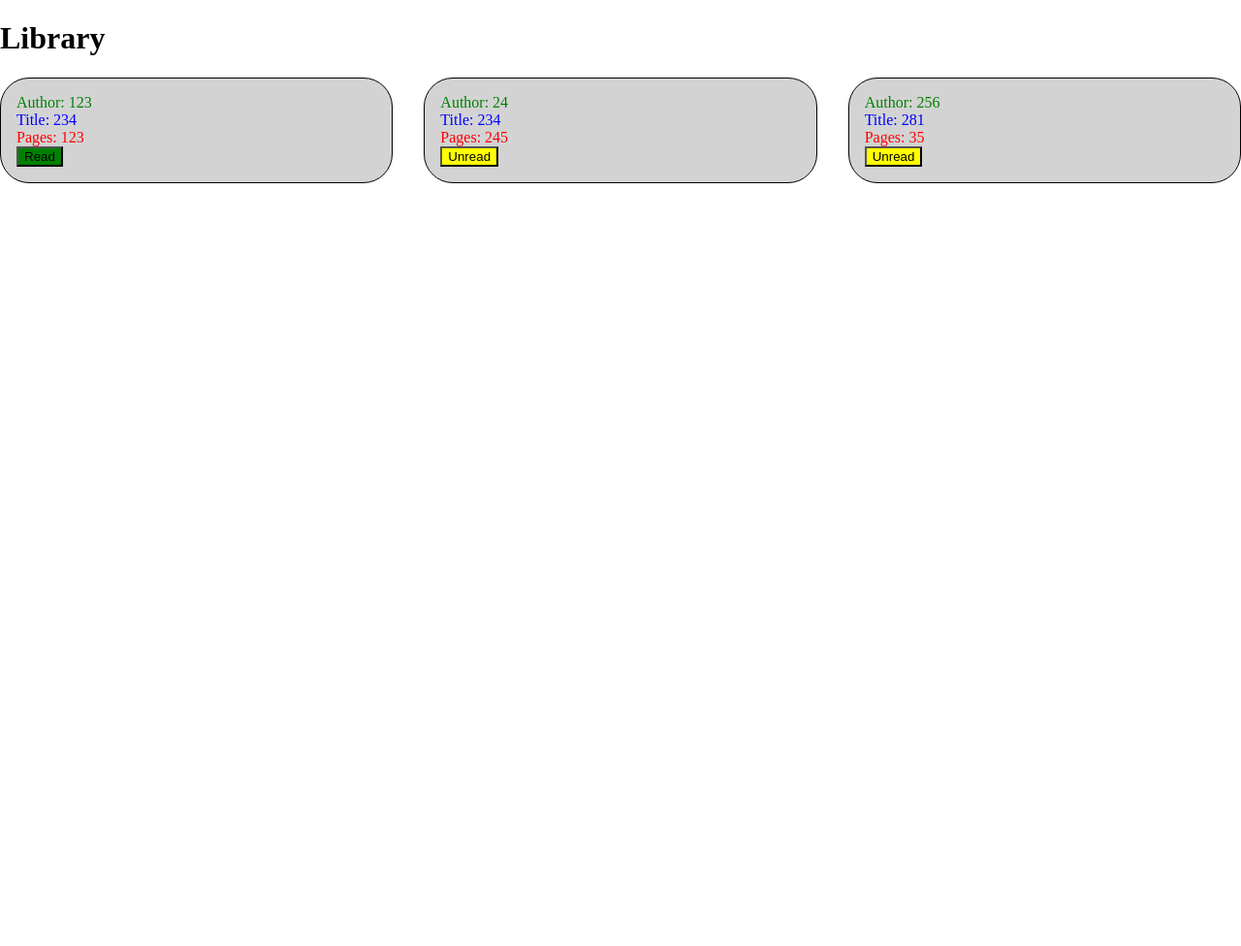
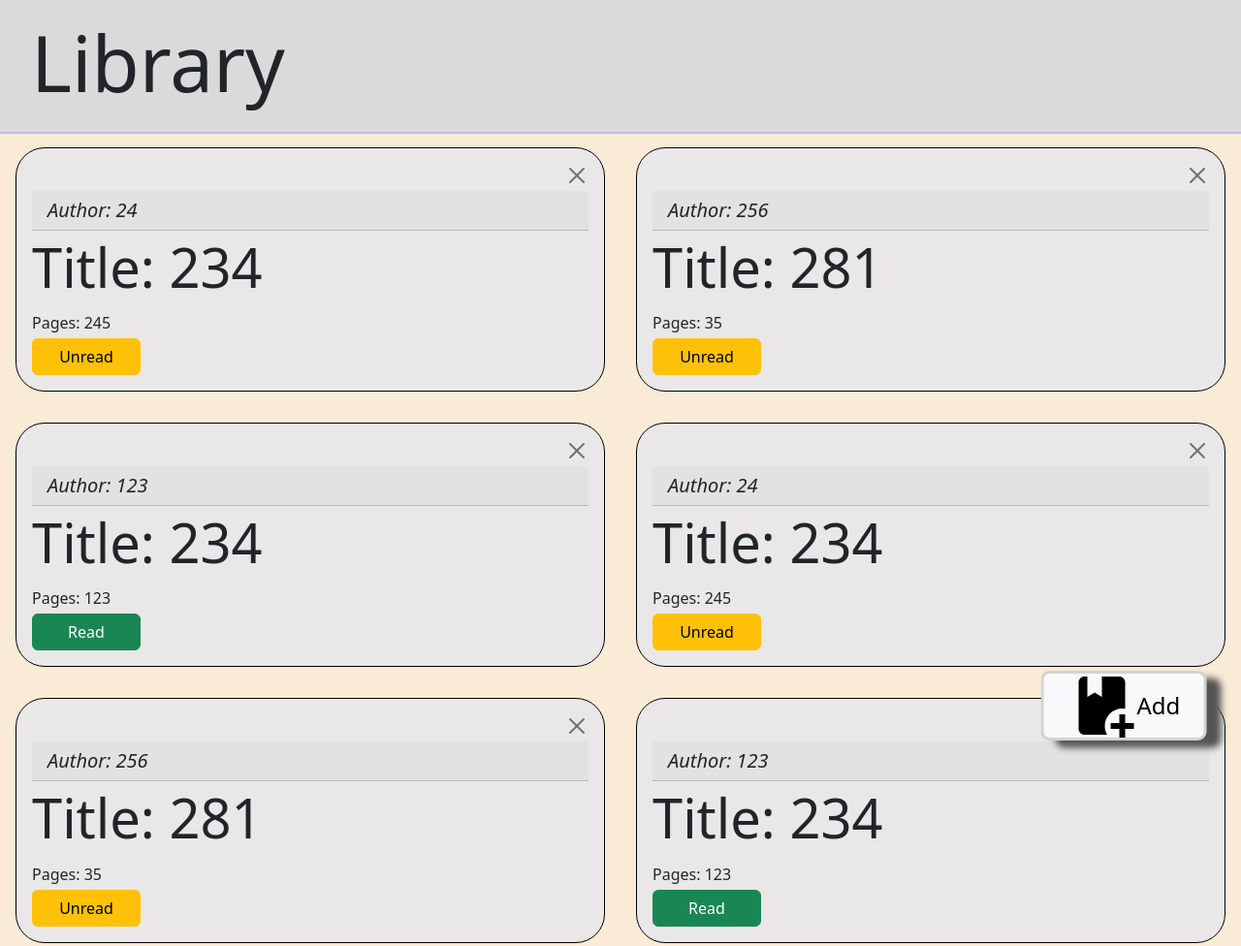
Before and after one commit to h-yau/library, a plain HTML site: page index.html in a window 1280 px wide. Shown: the top 976 px of the page at 97% size. Before the commit the page ends 800 px from the top, so only its background shows below. Drawn offline with nearby package versions, Linux system fonts and the light colour scheme.

Commit message:
Add Boostrap and basic form functionality

```diff
--- a/index.html
+++ b/index.html
@@ -4,13 +4,59 @@
     <meta charset="UTF-8">
     <meta name="viewport" content="width=device-width, initial-scale=1.0">
     <script src="library.js" defer></script>
+    <link href="https://cdn.jsdelivr.net/npm/bootstrap@5.3.1/dist/css/bootstrap.min.css" rel="stylesheet" integrity="sha384-4bw+/aepP/YC94hEpVNVgiZdgIC5+VKNBQNGCHeKRQN+PtmoHDEXuppvnDJzQIu9" crossorigin="anonymous">
+    <script src="https://cdn.jsdelivr.net/npm/bootstrap@5.3.1/dist/js/bootstrap.bundle.min.js" integrity="sha384-HwwvtgBNo3bZJJLYd8oVXjrBZt8cqVSpeBNS5n7C8IVInixGAoxmnlMuBnhbgrkm" crossorigin="anonymous"></script>
     <link rel="stylesheet" href="styles.css">
     <title>Library</title>
 </head>
 <body>
-    <h1>Library</h1>
-    <main class="books-container">
+    <header class="sticky">
+      <h1 class="display-1">Library</h1>
+    </header>
+    <main>
 
+        <div class="books-container">
+      </div>
     </main>
+
+    <div class="modal fade" id="exampleModal" tabindex="-1" aria-labelledby="exampleModalLabel" aria-hidden="true">
+      <form class="modal-dialog">
+        <section class="modal-content">
+          <section class="modal-header">
+            <legend class="modal-title fs-5" id="exampleModalLabel">Add a book</legend>
+            <button type="button" class="btn-close" data-bs-dismiss="modal" aria-label="Close"></button>
+          </section>
+          <fieldset class="modal-body">
+            <div class="input-group flex-nowrap">
+              <label for="author" class="input-group-text required" id="addon-wrapping">Author </label>
+              <input type="text" name="author" placeholder="Author" class="form-control" id="author" aria-label="author" aria-describedby="addon-wrapping" required>
+            </div>
+            <div class="input-group flex-nowrap">
+              <label for="title" class="input-group-text required" id="addon-wrapping">Title </label>
+              <input type="text" name="title" placeholder="Book title" class="form-control" id="title" aria-label="title" aria-describedby="addon-wrapping" required>
+            </div>
+            <div class="input-group">
+              <label for="pages" class="input-group-text required" id="addon-wrapping">Number of Pages </label>
+              <input type="number" name="pages" id="pages" min="1" placeholder="100" class="form-control" aria-label="pages" aria-describedby="addon-wrapping" required>
+            </div>
+            <div class="input-group mb-3">
+              <label for="read" class="input-group-text" id="addon-wrapping">Have you read it?</label>
+              <div class="input-group-text">
+                <input type="checkbox" class="form-check-input mt-0" id="read" aria-label="read">
+              </div>
+            </div>
+          </fieldset>
+          <div class="modal-footer">
+            <button type="button" class="btn btn-secondary" data-bs-dismiss="modal">Close</button>
+            <button type="submit" class="btn btn-primary">Add book</button>
+          </div>
+        </section>
+      </form>
+    </div>
+    <button type="button" class="btn btn-light add-book button-fixed" data-bs-toggle="modal" data-bs-target="#exampleModal">
+      <img src="./icons/book-plus.svg" alt="Add a book" class="icon">
+      <span class="">Add</span>
+    </button>
+
 </body>
 </html>
--- a/library.js
+++ b/library.js
@@ -18,30 +18,35 @@ function addBookToDisplay(newBook) {
     const booksContainer = document.querySelector('.books-container');
 
     const bookCard = document.createElement("div");
-    bookCard.classList.add("book-card");
+    bookCard.classList.add("book-card", "card");
+
+    const closeButton = document.createElement('button');
+    closeButton.classList.add('btn-close', 'delete');
+    bookCard.appendChild(closeButton);
 
     const propertyClasses = {
-        author: "authors",
-        title: "titles",
-        pages: "pages",
-        read: "readButtons",
+        author: "h5 fst-italic card-header",
+        title: "display-4 card-title",
+        pages: "pages card-text",
+        read: "readButtons btn",
     }
 
     for (key in newBook) {
         if (key !== 'read') {
             const element = document.createElement('div');
-            element.classList.add(propertyClasses[key]);
+            element.classList.add(...propertyClasses[key].split(' '));
             const formattedKey = `${key[0].toUpperCase()}${key.slice(1)}`;
             element.textContent = `${formattedKey}: ${newBook[key]}`;
             bookCard.appendChild(element);
         } else {
             const readButton = document.createElement('button');
-            readButton.classList.add(propertyClasses[key]);
+            readButton.classList.add(...propertyClasses[key].split(' '));
             if (newBook[key] === true) {
                 readButton.textContent = 'Read';
-                readButton.classList.add('hasRead');
+                readButton.classList.add('btn-success');
             } else {
                 readButton.textContent = 'Unread';
+                readButton.classList.add('btn-warning');
             }
             bookCard.appendChild(readButton);
         }
@@ -55,7 +60,8 @@ function toggleReadButton(e) {
     e.preventDefault();
 
     const targetButton = e.target;
-    targetButton.classList.toggle('hasRead');
+    targetButton.classList.toggle('btn-success');
+    targetButton.classList.toggle('btn-warning')
 
     if (targetButton.textContent === 'Read') {
         targetButton.textContent = 'Unread';
@@ -65,12 +71,26 @@ function toggleReadButton(e) {
 
 }
 
+function expandQuestionnaire(e) {
+    e.preventDefault();
+
+    e.target.classList.add('open');
+}
+
 // Fake books
+addBookToLibrary("24", "234", 245, false);
+addBookToLibrary("256", "281", 35, false);
+addBookToLibrary("123", "234", 123, true);
+addBookToLibrary("24", "234", 245, false);
+addBookToLibrary("256", "281", 35, false);
+addBookToLibrary("123", "234", 123, true);
+addBookToLibrary("24", "234", 245, false);
+addBookToLibrary("256", "281", 35, false);
 addBookToLibrary("123", "234", 123, true);
 addBookToLibrary("24", "234", 245, false);
 addBookToLibrary("256", "281", 35, false);
 
-// click-event listener
+// click-event listener for readButtons
 const readButtons = document.querySelectorAll('.readButtons');
 readButtons.forEach(readButton => {
     readButton.addEventListener('click', toggleReadButton);
--- a/styles.css
+++ b/styles.css
@@ -7,9 +7,27 @@
 body {
     margin: 0;
     padding: 0;
+    background-color: antiquewhite;
+}
+
+:root {
+    --add-button-height: 3rem
+}
+
+header {
+    padding: 1rem 2rem;
+    box-shadow: 0 2px 1px rgba(0, 0, 255, .2);
+}
+
+.sticky {
+    position: sticky;
+    top: 0;
+    z-index: 1;
+    background-color: rgb(219, 218, 218);
 }
 
 .books-container {
+    padding: 1rem;
     display: grid;
     grid-template-columns: repeat(auto-fill, minmax(25rem, 1fr));
     height: max-content;
@@ -17,28 +35,47 @@ body {
 }
 
 .book-card {
-    background-color: lightgray;
+    background-color: rgb(233, 231, 231);
     padding: 1rem;
     border: 1px solid black;
     border-radius: 30px;
+    gap: 0.25rem;
+    justify-content: space-around;
 }
 
-.authors {
-    color: green;
-}
-
-.titles {
-    color: blue
-}
-
-.pages {
-    color: red;
+.delete {
+    align-self: flex-end;
 }
 
 .readButtons {
-    background-color: yellow;
+    max-width: 7rem;
 }
 
 .hasRead {
     background-color: green;
 }
+
+.button-fixed {
+    position: fixed;
+    bottom: 3rem;
+    right: 4rem;
+}
+
+.add-book {
+    height: var(--add-button-height);
+    display: flex;
+    align-items: center;
+    padding: 1rem;
+    border: 2px solid lightgray;
+    box-shadow: 10px 5px 5px rgb(85, 84, 84);
+    scale: 1.5;
+}
+
+.required::after {
+    content: "*";
+    color: red;
+}
+
+.icon {
+    height: inherit;
+}
```
Also changed, not shown: icons/book-plus.svg (added).
